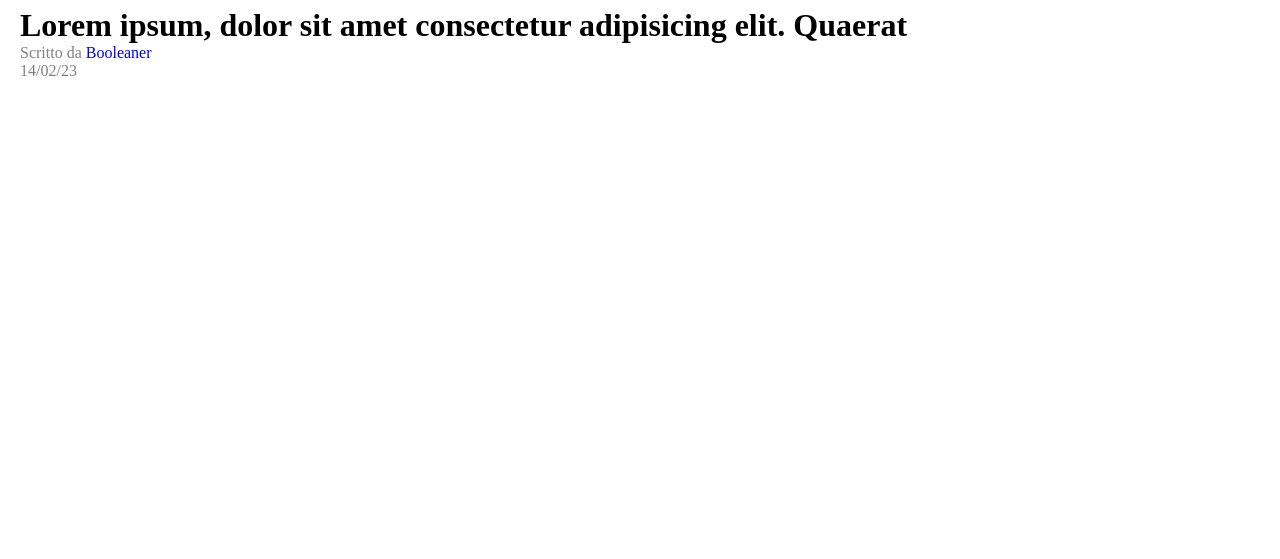
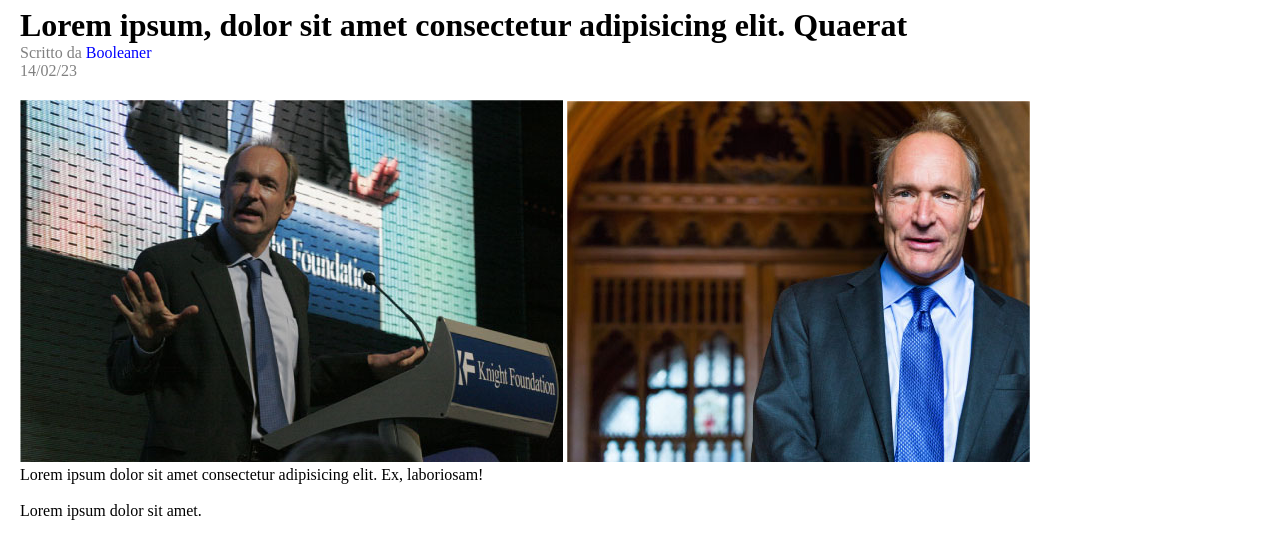
Before and after one commit to R-G2110/html-css-booleaner, a plain HTML site: page index.html in a window 1280 px wide. Shown: the part 83-642 px from the top of the page. Drawn offline with Linux system fonts and the light colour scheme.

Commit message:
Creazione sezione foto

```diff
--- a/css/style.css
+++ b/css/style.css
@@ -22,8 +22,19 @@ main{
   padding-left: 20px;
 }
 
+span{
+  color: gray;
+}
 
+mark{
+  color: blue;
+  background-color: white;
+}
 
+p{
+  ma
+  line-height: 2px;
+}
 
 
 
@@ -40,11 +51,8 @@ main{
 
 /* MAIN */
 
-span{
-  color: gray;
+
+/* Foto */
+#foto {
+  margin-top: 20px;
 }
-
-mark{
-  color: blue;
-  background-color: white;
-}
--- a/index.html
+++ b/index.html
@@ -17,9 +17,24 @@
 
   <!-- MAIN -->
   <main>
+
+    <!--Title-->
     <h1>Lorem ipsum, dolor sit amet consectetur adipisicing elit. Quaerat</h1>
     <span>Scritto da <mark>Booleaner</mark></span><br>
     <span>14/02/23</span>
+    <!--/Title-->
+
+    <!--Foto-->
+    <section id="foto">
+      <img src="img/tim-1.jpg" alt="Tim Berners">
+      <img src="img/tim-2.jpg" alt="Tim Berners"><br>
+      <p>Lorem ipsum dolor sit amet consectetur adipisicing elit. Ex, laboriosam!</p><br>
+      <p>Lorem ipsum dolor sit amet.</p>
+    </section>
+    <!--/Foto-->
+
+
+
 
   </main>
   <!-- /MAIN -->
```
